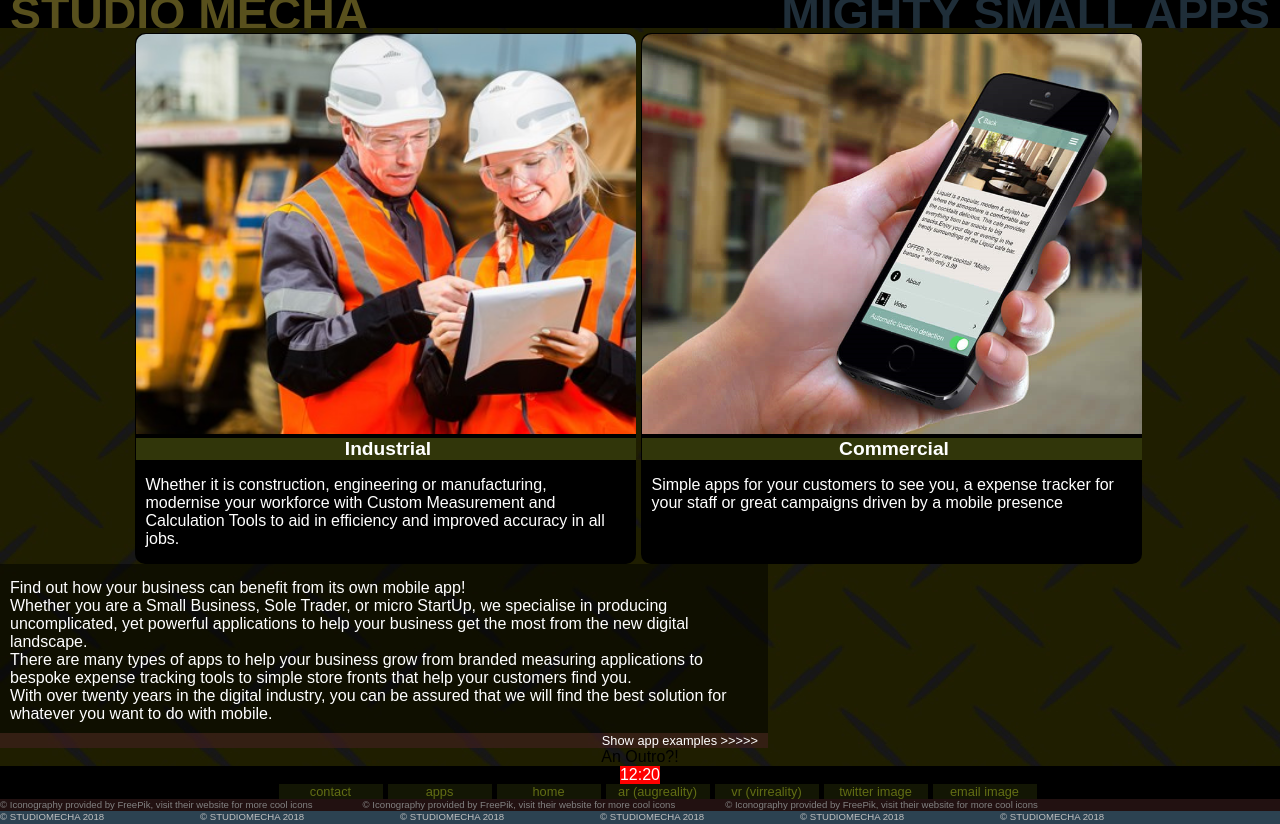
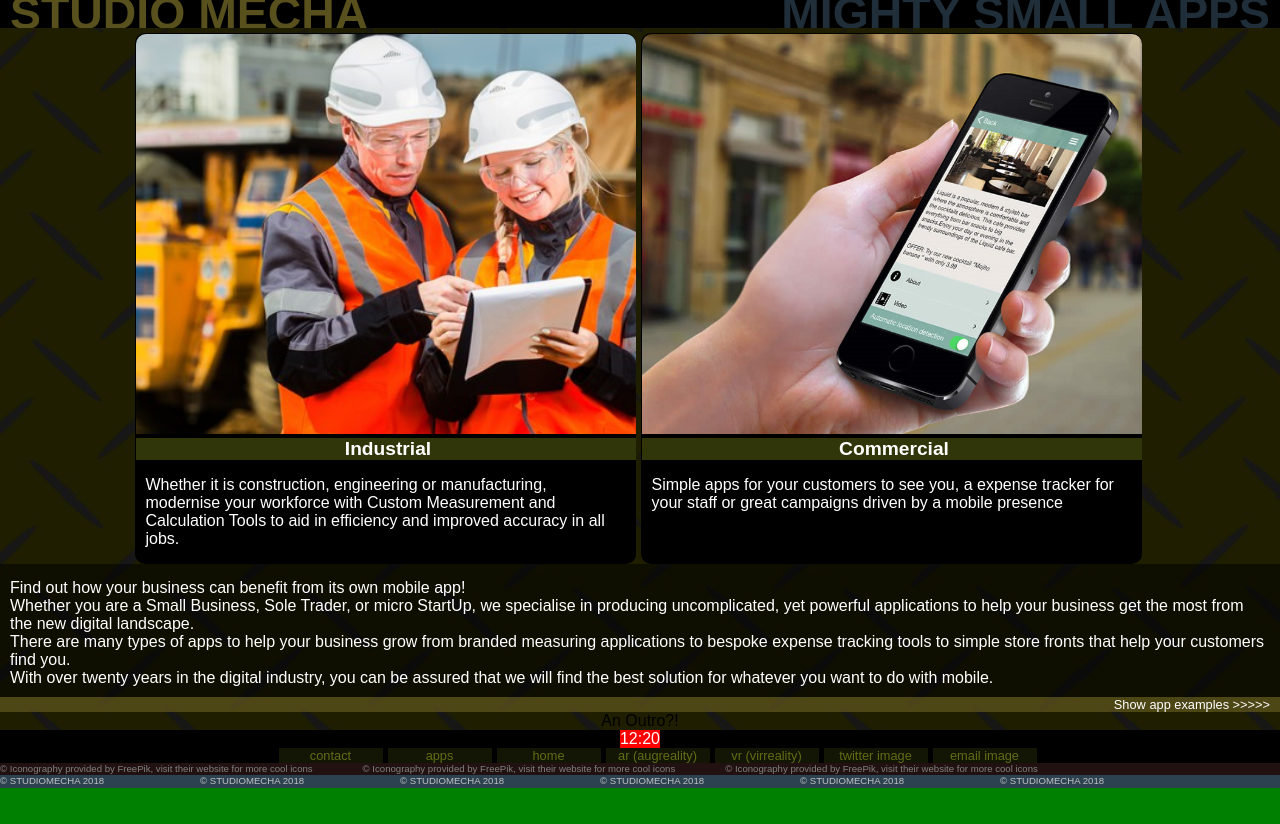
Before and after one commit to neilhighley/sm-studiomecha.net, a React (Create React App) app in the folder studiomecha/: page / in a window 1280 px wide. After the commit the page ends 800 px from the top, so only its background shows below. Built offline with nearby package versions, Linux system fonts and the light colour scheme.

Commit message:
Update formatting

```diff
--- a/studiomecha/src/styles/footer.css
+++ b/studiomecha/src/styles/footer.css
@@ -43,5 +43,5 @@
 }
 
 .currentTime{
-    float:left;
+
 }
--- a/studiomecha/src/styles/index.css
+++ b/studiomecha/src/styles/index.css
@@ -3,7 +3,7 @@ html, body {
   padding: 0;
   font-family: sans-serif;
   background-color:green;
-  height:100%;
+
   width:100%
 }
 
@@ -13,6 +13,7 @@ html, body {
   width:100%;
   display: flex;
   flex-direction: column;
+
 }
 .appHeader{
   background-color:#000;
@@ -48,7 +49,6 @@ html, body {
   margin-right:10px;
 }
 .homeText{
-  width:60%;
   display:flex;
   flex-direction: column;
   flex:1;
@@ -71,8 +71,9 @@ html, body {
 .homeFooter{
   flex:1;
   align-items:flex-end;
-  background-color:rgba(200,96,96,0.2);
+  background-color:rgba(220,200,72,0.3);
   min-width:100%;
+  align-content: center;
 }
 
 .siteContent{
```
Also changed, not shown: 1 other file (tests, documents, lock files or other folders).
